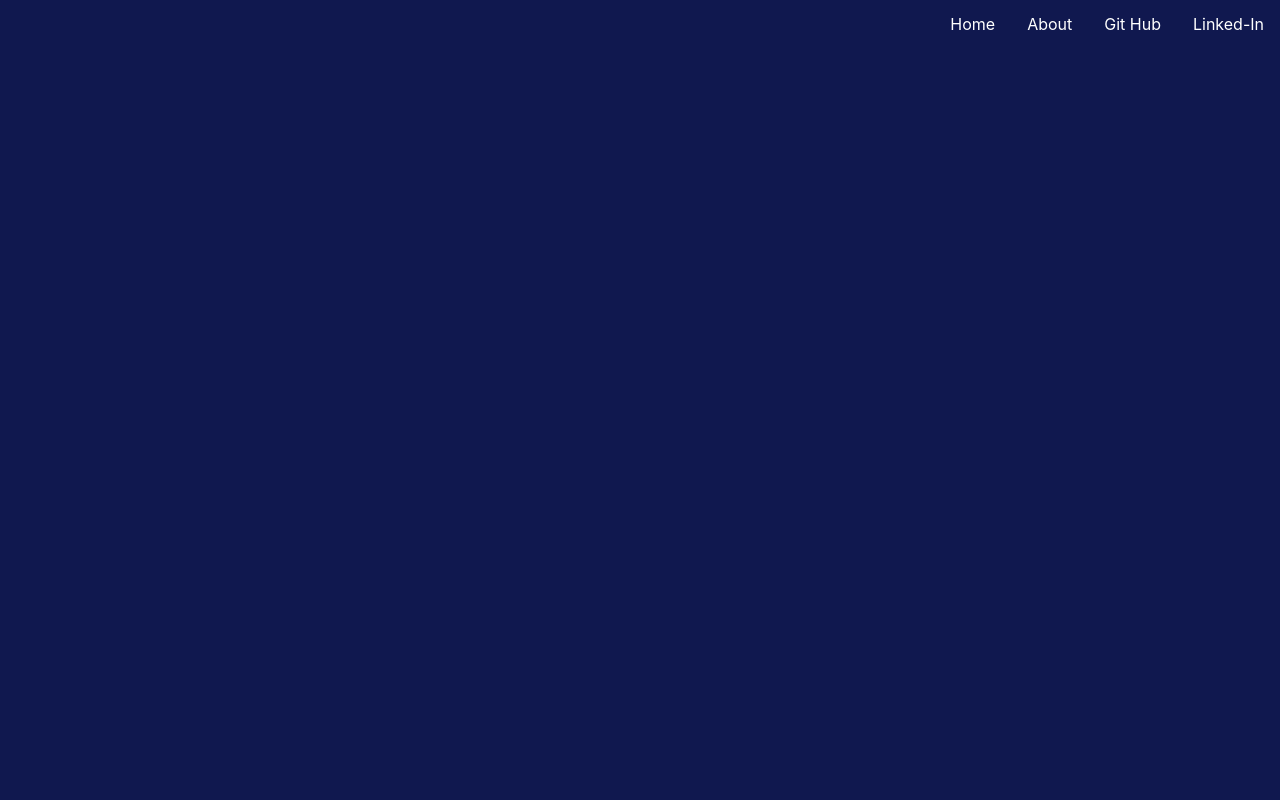
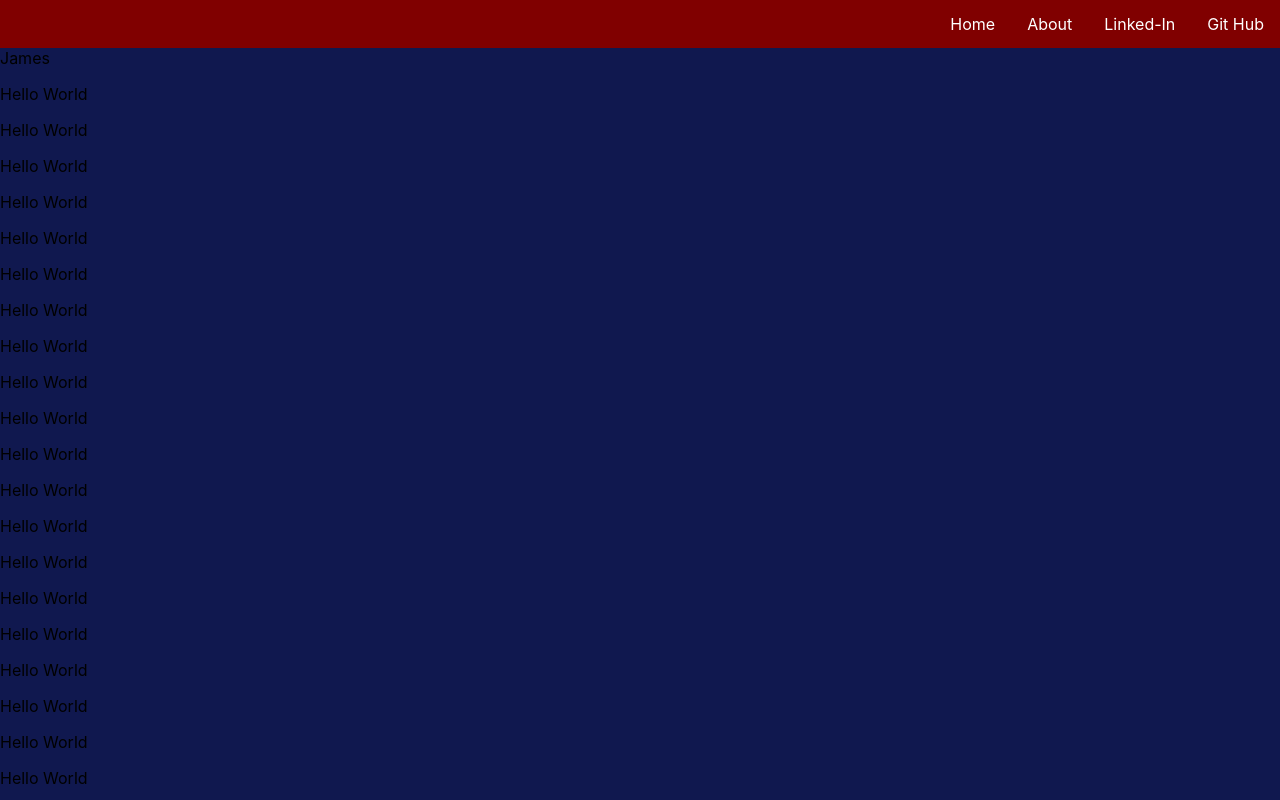
Before and after one commit to ajimmys/jimmyPortfolio, a React (Create React App) app: page / in a window 1280 px wide. Shown: the top 800 px of the page. Built offline with nearby package versions, Linux system fonts and the light colour scheme.

Commit message:
Fixed navBar bug of not sticking

```diff
--- a/src/App.js
+++ /dev/null
@@ -1,10 +0,0 @@
-
-function App() {
-  return (
-    <div>
-      Hello World
-    </div>
-  );
-}
-
-export default App;
--- /dev/null
+++ b/src/Components/About.js
@@ -0,0 +1,9 @@
+import AboutContainer from '../Container/AboutContainer'
+
+function About (){
+    return(
+        <AboutContainer />
+    );
+}
+
+export default About;
--- a/src/Components/Home.js
+++ b/src/Components/Home.js
@@ -1,4 +1,4 @@
-import App from '../App';
+import App from '../Container/App';
 
 function Home () {
     return(
--- a/src/Components/Info.js
+++ /dev/null
@@ -1,11 +0,0 @@
-import React from 'react';
-
-function Info (){
-    return(
-        <div>
-            INFO PAGE
-        </div>
-    );
-}
-
-export default Info;
--- a/src/Components/Navbar.js
+++ b/src/Components/Navbar.js
@@ -2,13 +2,17 @@ import React from 'react';
 import {Link} from 'react-router-dom';
 
 function Navbar(){
+
     return (
-        <ul class="topnav">
-            <li><a target="_blank" rel="noopener noreferrer" href="https://www.linkedin.com/in/james-schnitzer-359295136/">Linked-In</a></li>
-            <li><a target="_blank" rel="noopener noreferrer" href="https://github.com/ajimmys?tab=repositories">Git Hub</a></li>
-            <li><Link to={"/About"} activeClass={"active"}>About</Link></li>
-            <li><Link to={"/"} activeClass={"active"}>Home</Link></li>
-        </ul>
+        <div>
+            <ul class="navbar">
+                <li><Link to="/" activeClass={"active"}>Home</Link></li>
+                <li><Link to="/About" activeClass={"active"}>About</Link></li>
+                <li><a target="_blank" rel="noopener noreferrer" href="https://www.linkedin.com/in/james-schnitzer-359295136/">Linked-In</a></li>
+                <li><a target="_blank" rel="noopener noreferrer" href="https://github.com/ajimmys?tab=repositories">Git Hub</a></li>
+            </ul>
+        </div>
+
     );
 }
 
--- /dev/null
+++ b/src/Container/AboutContainer.js
@@ -0,0 +1,17 @@
+import React from "react";
+
+function AboutContainer () {
+    return (
+        <div class='content'>
+            <h1> James </h1>
+            <p> Small paragraph</p>
+            <ul>
+                <li>1</li>
+                <li>2</li>
+                <li>3</li>
+            </ul>
+        </div>
+    )
+}
+
+export default AboutContainer
--- /dev/null
+++ b/src/Container/App.js
@@ -0,0 +1,69 @@
+
+function App() {
+  return (
+    <div class='content'>
+      <p>James</p>
+      <p>Hello World</p>
+      <p>Hello World</p>
+      <p>Hello World</p>
+      <p>Hello World</p>
+      <p>Hello World</p>
+      <p>Hello World</p>
+      <p>Hello World</p>
+      <p>Hello World</p>
+      <p>Hello World</p>
+      <p>Hello World</p>
+      <p>Hello World</p>
+      <p>Hello World</p>
+      <p>Hello World</p>
+      <p>Hello World</p>
+      <p>Hello World</p>
+      <p>Hello World</p>
+      <p>Hello World</p>
+      <p>Hello World</p>
+      <p>Hello World</p>
+      <p>Hello World</p>
+      <p>Hello World</p>
+      <p>Hello World</p>
+      <p>Hello World</p>
+      <p>Hello World</p>
+      <p>Hello World</p>
+      <p>Hello World</p>
+      <p>Hello World</p>
+      <p>Hello World</p>
+      <p>Hello World</p>
+      <p>Hello World</p>
+      <p>Hello World</p>
+      <p>Hello World</p>
+      <p>Hello World</p>
+      <p>Hello World</p>
+      <p>Hello World</p>
+      <p>Hello World</p>
+      <p>Hello World</p>
+      <p>Hello World</p>
+      <p>Hello World</p>
+      <p>Hello World</p>
+      <p>Hello World</p>
+      <p>Hello World</p>
+      <p>Hello World</p>
+      <p>Hello World</p>
+      <p>Hello World</p>
+      <p>Hello World</p>
+      <p>Hello World</p>
+      <p>Hello World</p>
+      <p>Hello World</p>
+      <p>Hello World</p>
+      <p>Hello World</p>
+      <p>Hello World</p>
+      <p>Hello World</p>
+      <p>Hello World</p>
+      <p>Hello World</p>
+      <p>Hello World</p>
+      <p>Hello World</p>
+      <p>Hello World</p>
+
+    </div>
+  );
+}
+
+export default App;
--- a/src/index.css
+++ b/src/index.css
@@ -13,21 +13,28 @@ code {
     monospace;
 }
 
-ul.topnav {
+.content{
+  padding-top: 4vh;
+}
+
+.navbar {
+  width: 100%;
+  position: fixed;
+  top: 0;
+  left: 0;
+  min-height: 4vh;
+
+  display: flex;
+  justify-content:flex-end ;
+  background-color: maroon;
+  transition: all .7s ease-in;
+
   list-style-type: none;
-  position: right;
-  float: right;
-  overflow: hidden;
-  width: 100%;
   margin: 0;
   padding: 0;
 }
 
-ul.topnav li {
-  float: right;
-}
-
-ul.topnav li a {
+ul.navbar li a {
   display: block;
   color: white;
   text-align: center;
@@ -40,7 +47,7 @@ ul.topnav li a {
   transition: all 0.1s ease-in;
 }
 
-ul.topnav li a:hover {
+ul.navbar li a:hover {
   color: #5b6ac7;
   text-shadow: 0px 0px 20px blue;
   -moz-transition: all 0.1s ease-in;
--- a/src/index.js
+++ b/src/index.js
@@ -8,7 +8,7 @@ import {
 
 import './index.css';
 import Home from './Components/Home';
-import Info from './Components/Info';
+import About from './Components/About';
 import Navbar from './Components/Navbar';
 import Notfound from './Components/NotFound'
 import reportWebVitals from './reportWebVitals';
@@ -17,9 +17,9 @@ const routing = (
   <Router>
     <Navbar />
     <Routes>
-      <Route exact path="/" component={Home} />
-      <Route path="/About" component={Info} />
-      <Route component={Notfound} />
+      <Route exact path="/" element={<Home />} />
+      <Route path="/About" element={<About />} />
+      <Route element={Notfound} />
     </Routes>
   </Router>
 )
```
